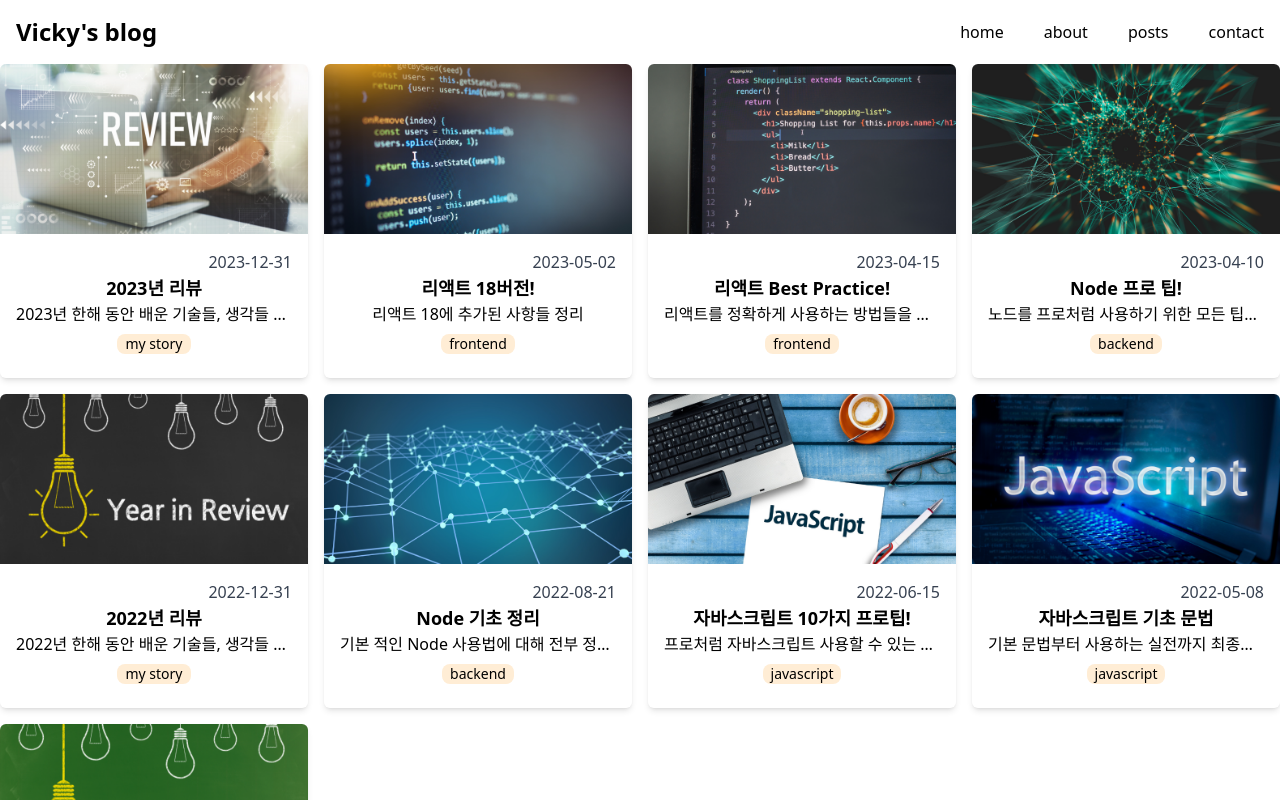
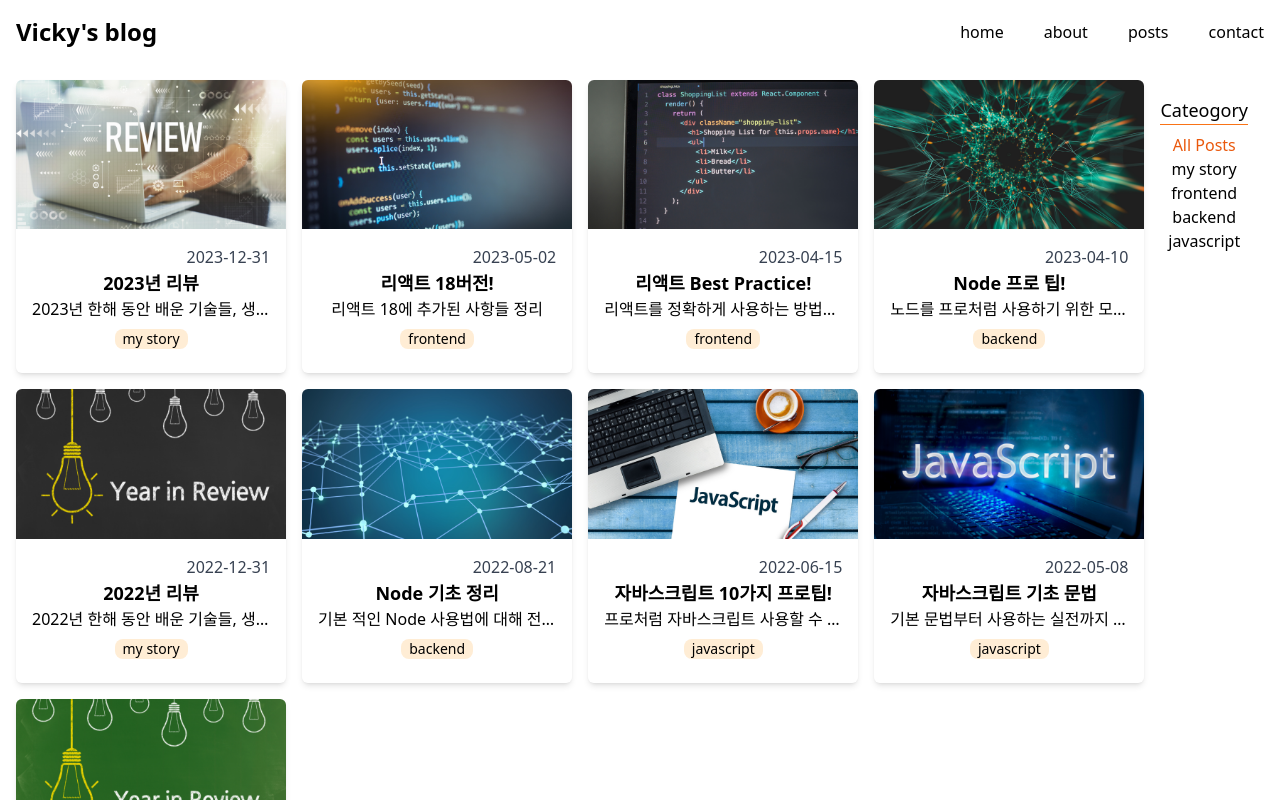
Before and after one commit to wonieeVicky/nextjs-blog, a Next.js app: page /posts in a window 1280 px wide. Built offline with nearby package versions, Linux system fonts and the light colour scheme.

Commit message:
feat: FilterablePosts 스타일 추가

```diff
--- a/src/components/Categories.tsx
+++ b/src/components/Categories.tsx
@@ -6,11 +6,17 @@ type Props = {
 
 export default function Categories({ categories, selected, onClick }: Props) {
   return (
-    <section>
-      <h2>Cateogory</h2>
+    <section className="text-center p-4">
+      <h2 className="text-lg fotn-bold border-b border-orange-500 mb-2">Cateogory</h2>
       <ul>
         {categories.map((category) => (
-          <li key={category} onClick={() => onClick(category)}>
+          <li
+            className={`cursor-pointer hover:text-orange-500 ${
+              category === selected && 'text-orange-600'
+            } transition-colors duration-300 ease-in-out`}
+            key={category}
+            onClick={() => onClick(category)}
+          >
             {category}
           </li>
         ))}
--- a/src/components/FilterablePosts.tsx
+++ b/src/components/FilterablePosts.tsx
@@ -16,7 +16,7 @@ export default function FilterablePosts({ posts, categories }: Props) {
   const filtered =
     selected === ALL_POSTS ? posts : posts.filter((post) => post.category === selected);
   return (
-    <section>
+    <section className="flex m-4">
       <PostGrid posts={filtered} />
       <Categories
         categories={[ALL_POSTS, ...categories]}
```
